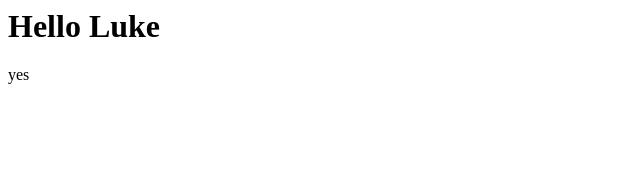
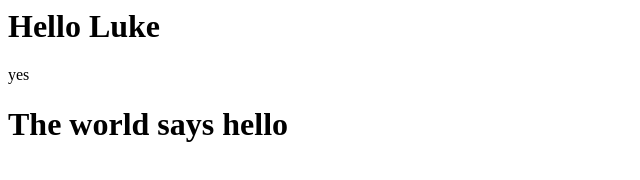
Before and after one commit to InisysUser1/Potree, a plain HTML site: page index.html in a window 1280 px wide. Shown: the whole page, without its empty margins (0-640 px from the left). Drawn offline with Linux system fonts and the light colour scheme.

Commit message:
Update index.html

```diff
--- a/index.html
+++ b/index.html
@@ -1,3 +1,5 @@
 <h1>Hello Luke</h1>
 
 <p>yes</p>
+
+<h1>The world says hello</h1>
```
